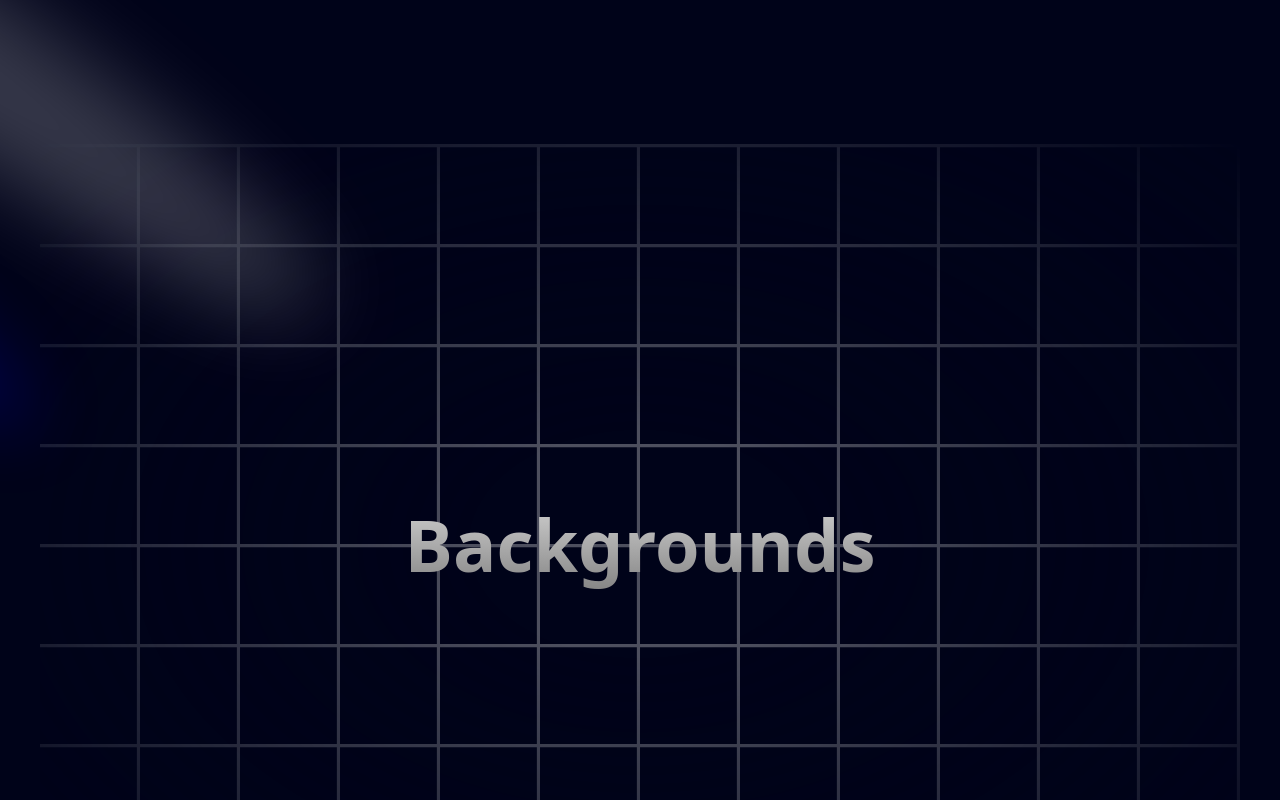
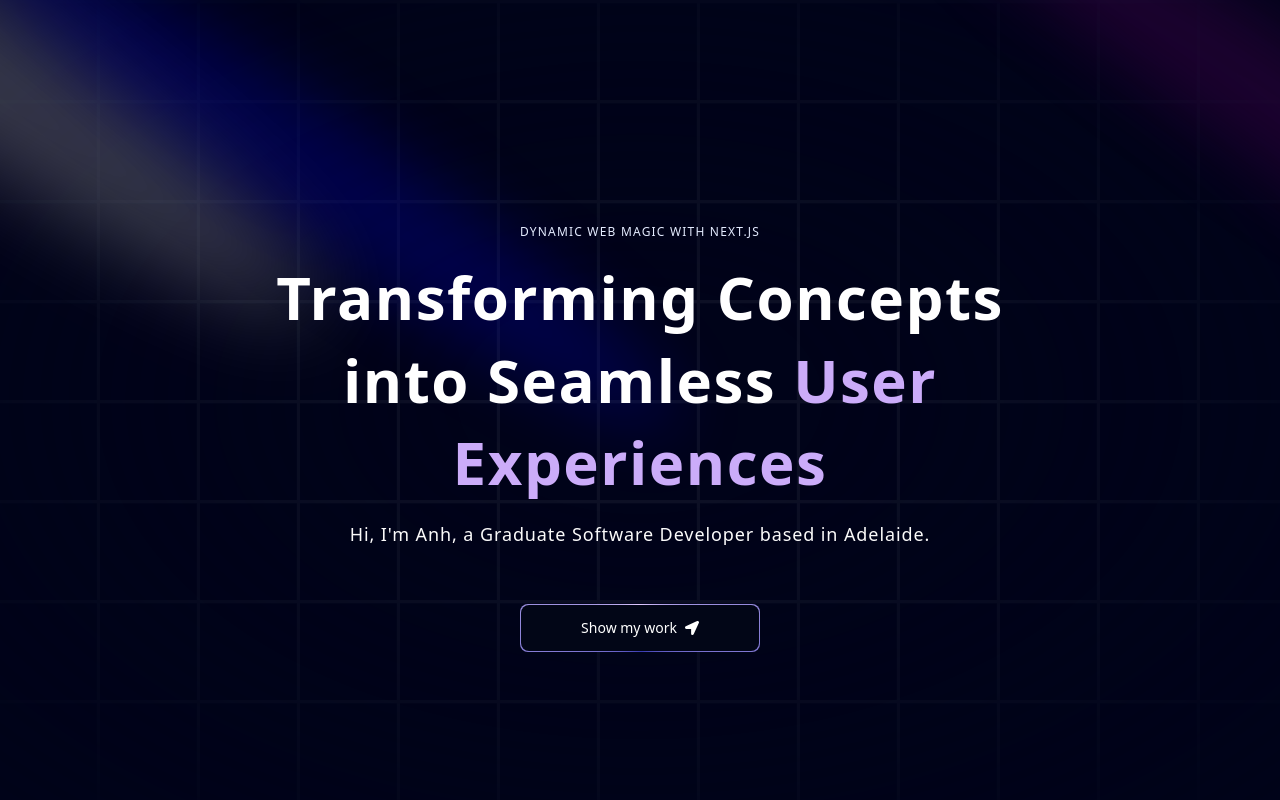
Before and after one commit to AnhNotAnh/Portfolio, a Next.js app: page / in a window 1280 px wide. Shown: the top 800 px of the page. Built offline with nearby package versions, Linux system fonts and the light colour scheme.

Commit message:
Create a magic button and text effect
Button is created to navigate to experience section later.
Text effect is created to show some text animation when first opening up portfolio.

```diff
--- a/components/Hero.tsx
+++ b/components/Hero.tsx
@@ -1,21 +1,45 @@
 import React from 'react'
 import { Spotlight } from './ui/Spotlight'
+import { TextGenerateEffect } from './ui/TextGenerateEffect'
+import MagicButton from './ui/MagicButton'
+import { FaLocationArrow } from 'react-icons/fa'
 
 const Hero = () => {
   return (
     <div className='pb-20 pt-36'>
       <div>
         <Spotlight className='-top-40 -left-10 md:-left-32 md:-top-20 h-screen'fill='white' />
-        <Spotlight className='top-10 -left-full h-[80vh] w-[50vh]'fill='purple' />
-        <Spotlight className='top-28 -left-80 h-[80vh] w-[50vw]'fill='blue' />
+        <Spotlight className='top-10 left-full h-[80vh] w-[50vw]'fill='purple' />
+        <Spotlight className='top-28 left-80 h-[80vh] w-[50vw]'fill='blue' />
       </div>
-      <div className="h-screen w-full dark:bg-black-100 bg-white  dark:bg-grid-white/[0.3] bg-grid-black/[0.2] relative flex items-center justify-center">
+
+      <div className="h-screen w-full dark:bg-black-100 bg-white  dark:bg-grid-white/[0.05] bg-grid-black/[0.2] flex items-center justify-center absolute top-0 left-0">
         {/* Radial gradient for the container to give a faded look */}
-        <div className="absolute pointer-events-none inset-0 flex items-center justify-center dark:bg-black-100 bg-white [mask-image:radial-gradient(ellipse_at_center,transparent_20%,black)]"></div>
-        <p className="text-4xl sm:text-7xl font-bold relative z-20 bg-clip-text text-transparent bg-gradient-to-b from-neutral-200 to-neutral-500 py-8">
-          Backgrounds
-        </p>
-    </div>
+        <div className="absolute pointer-events-none inset-0 flex items-center justify-center dark:bg-black-100 bg-white [mask-image:radial-gradient(ellipse_at_center,transparent_20%,black)]"/>
+      </div>
+
+      <div className="flex justify-center relative my-20 z-10">
+        <div className='max-w-[89vw] md:max-w-2xl lg:max-w-[60vw] flex flex-col items-center justify-center'>
+          <h2 className='uppercase tracking-widest text-xs text-center text-blue-100 max-w-80'>
+            Dynamic Web Magic with Next.js
+          </h2>
+          <TextGenerateEffect
+            className='text-center text-[40px] md:text-5xl lg:text-6xl'
+            words='Transforming Concepts into Seamless User Experiences'
+          />
+          <p className='text-center md:tracking-wider mb-4 text-sm md:text-lg lg:text-1xl'>
+            Hi, I&apos;m Anh, a Graduate Software Developer based in Adelaide.
+          </p>
+          <a href='#about'>
+            <MagicButton
+            title="Show my work"
+            icon={<FaLocationArrow/>}
+            position='right'
+            />
+
+          </a>
+        </div>
+      </div>
     </div>
   )
 }
--- /dev/null
+++ b/components/ui/MagicButton.tsx
@@ -0,0 +1,20 @@
+import React from 'react'
+
+const MagicButton = ({
+    title, icon, position, handleClick, otherClasses
+}: {
+    title:string; icon:React.ReactNode; position:string; handleClick?:() => void; otherClasses?: string;
+}) => {
+  return (
+    <button className="relative inline-flex h-12 w-full overflow-hidden rounded-lg p-[1px] focus:outline-none md:w-60 md:mt-10">
+        <span className="absolute inset-[-1000%] animate-[spin_2s_linear_infinite] bg-[conic-gradient(from_90deg_at_50%_50%,#E2CBFF_0%,#393BB2_50%,#E2CBFF_100%)]" />
+        <span className={`inline-flex h-full w-full cursor-pointer items-center justify-center rounded-lg bg-slate-950 px-7 text-sm font-medium text-white backdrop-blur-3xl gap-2 ${otherClasses}`}>
+            {position === 'left' && icon}
+            {title}
+            {position === 'right' && icon}
+        </span>
+    </button>
+  )
+}
+
+export default MagicButton
--- /dev/null
+++ b/components/ui/TextGenerateEffect.tsx
@@ -0,0 +1,62 @@
+"use client";
+import { useEffect } from "react";
+import { motion, stagger, useAnimate } from "framer-motion";
+import { cn } from "@/lib/utils";
+
+export const TextGenerateEffect = ({
+  words,
+  className,
+  filter = true,
+  duration = 0.5,
+}: {
+  words: string;
+  className?: string;
+  filter?: boolean;
+  duration?: number;
+}) => {
+  const [scope, animate] = useAnimate();
+  let wordsArray = words.split(" ");
+  useEffect(() => {
+    animate(
+      "span",
+      {
+        opacity: 1,
+        filter: filter ? "blur(0px)" : "none",
+      },
+      {
+        duration: duration ? duration : 1,
+        delay: stagger(0.2),
+      }
+    );
+  }, [scope.current]);
+
+  const renderWords = () => {
+    return (
+      <motion.div ref={scope}>
+        {wordsArray.map((word, idx) => {
+          return (
+            <motion.span
+              key={word + idx}
+              className={` ${idx > 3 ? 'text-purple' : 'dark:text-white text-black'} opacity-0`}
+              style={{
+                filter: filter ? "blur(10px)" : "none",
+              }}
+            >
+              {word}{" "}
+            </motion.span>
+          );
+        })}
+      </motion.div>
+    );
+  };
+
+  return (
+    <div className={cn("font-bold", className)}>
+      <div className="my-4">
+        <div className=" dark:text-white text-black leading-snug tracking-wide">
+          {renderWords()}
+        </div>
+      </div>
+    </div>
+  );
+};
--- a/package.json
+++ b/package.json
@@ -16,6 +16,7 @@
     "next-themes": "^0.3.0",
     "react": "^18",
     "react-dom": "^18",
+    "react-icons": "^5.3.0",
     "tailwind-merge": "^2.5.3",
     "tailwindcss-animate": "^1.0.7"
   },
```
Also changed, not shown: 1 other file (tests, documents, lock files or other folders).
